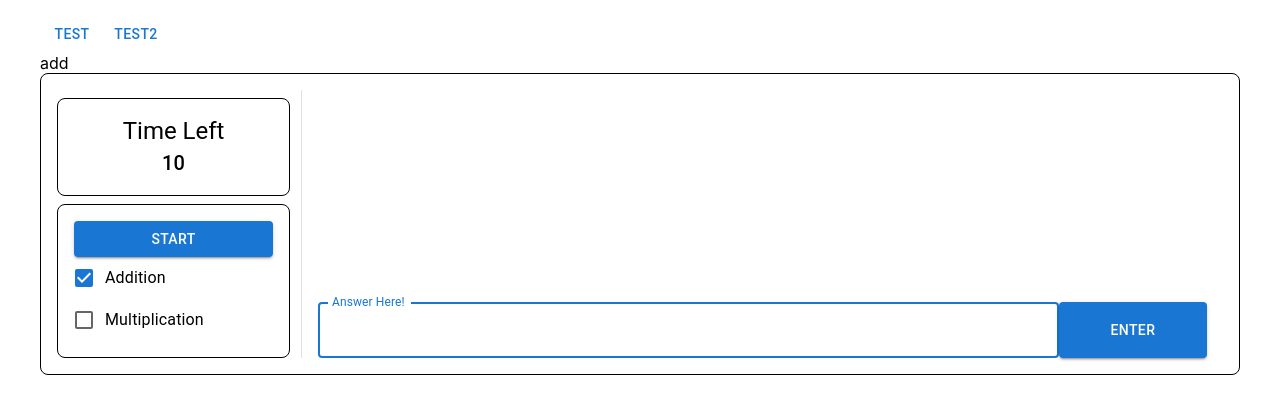
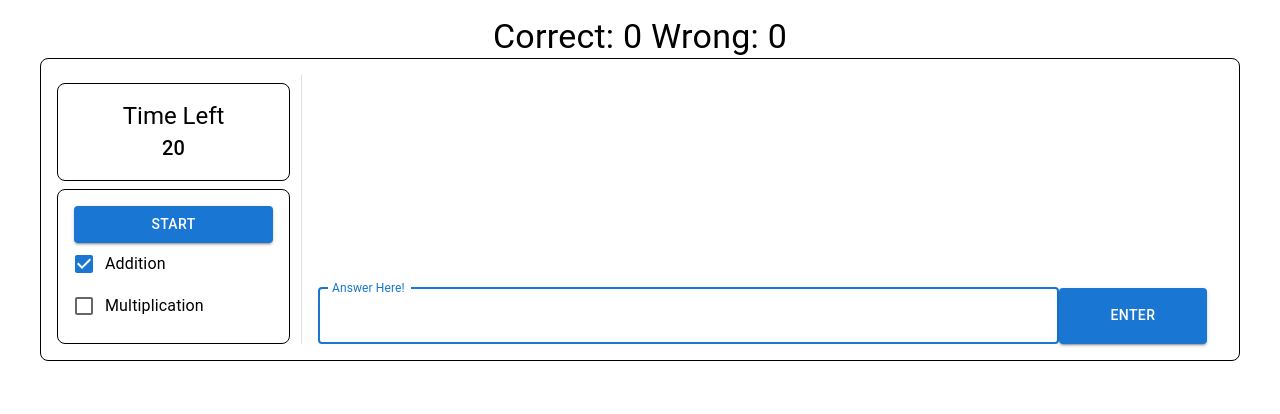
Before and after one commit to Lin1ey/MathBuddy, a React (Create React App) app: page / in a window 1280 px wide. Shown: the top 414 px of the page. Built offline with nearby package versions, Linux system fonts and the light colour scheme.

Commit message:
added scores on top

```diff
--- a/src/components/HomePage.js
+++ b/src/components/HomePage.js
@@ -1,6 +1,6 @@
-import { Button, Container, Divider, Grid } from "@mui/material";
+import { Container, Divider, Grid, Typography } from "@mui/material";
 import { Box } from "@mui/system";
-import React, { useEffect, useState } from "react";
+import React, { useState } from "react";
 import MathProblem from "./MathProblem";
 import TimeChallenge from "./TimeChallenge";
 
@@ -9,6 +9,8 @@ function HomePage() {
   const [mathAnswer, changeAnswer] = useState(0);
   const [additionSign, changeAdditionSign] = useState(true);
   const [multiSign, changeMultiSign] = useState(false);
+  const [correctScore, setCorrectScore] = useState(0);
+  const [wrongScore, setWrongScore] = useState(0);
 
   const minNum = 1;
   const maxNum = 11;
@@ -37,38 +39,43 @@ function HomePage() {
     changeProblem(newProblem());
   }
 
-  function checkAnswer(answer) {
-    return mathAnswer.toString() === answer;
-  }
-
   function setAddition() {
     changeAdditionSign(!additionSign);
   }
   function setMulti() {
     changeMultiSign(!multiSign);
   }
+  function resetScore() {
+    setCorrectScore(0);
+    setWrongScore(0);
+  }
 
-  function test() {
-    console.log(newProblem());
-  }
-  function test2() {
-    console.log(mathAnswer);
+  function answerCheck(answer) {
+    if (mathAnswer.toString() === answer) {
+      setCorrectScore(correctScore + 1);
+      return true;
+    } else {
+      setWrongScore(wrongScore + 1);
+      return false;
+    }
   }
 
   return (
     <Box m={2}>
       <Container maxWidth="xl">
-        <Button onClick={test}>TEST</Button>
-        <Button onClick={test2}>TEST2</Button>
-        {additionSign && <div>add</div>}
-        {multiSign && <div>multi</div>}
+        <Typography variant="h4" align="center">
+          Correct: {correctScore} Wrong: {wrongScore}
+        </Typography>
         <Box borderRadius={2} sx={{ border: 1, p: 2 }}>
           <Grid container columns={100}>
             <Grid item xs={20}>
               <TimeChallenge
                 setAddition={setAddition}
                 setMulti={setMulti}
+                addSign={additionSign}
+                multiSign={multiSign}
                 setNewProblem={setNewProblem}
+                resetScore={resetScore}
               />
             </Grid>
             <Grid item xs={1}>
@@ -77,7 +84,7 @@ function HomePage() {
             <Grid item xs={79}>
               <MathProblem
                 mathProblem={mathProblem}
-                checkAnswer={checkAnswer}
+                checkAnswer={answerCheck}
                 setNewProblem={setNewProblem}
               />
             </Grid>
--- a/src/components/MathProblem.js
+++ b/src/components/MathProblem.js
@@ -1,5 +1,5 @@
 import { Box, Button, Grid, TextField, Typography } from "@mui/material";
-import React, { useEffect, useState } from "react";
+import React, { useState } from "react";
 
 function MathProblem(props) {
   const [answer, changeAnswer] = useState("");
@@ -7,7 +7,6 @@ function MathProblem(props) {
   const [textFieldLabel, changeTextFieldLabel] = useState("Answer Here!");
 
   function checkAns() {
-    console.log(props.checkAnswer(answer));
     return props.checkAnswer(answer)
   }
 
--- a/src/components/TimeChallenge.js
+++ b/src/components/TimeChallenge.js
@@ -1,29 +1,26 @@
-import React, { useEffect, useState } from "react";
+import React, { useState } from "react";
 import FormGroup from "@mui/material/FormGroup";
 import FormControlLabel from "@mui/material/FormControlLabel";
-import FormControl from "@mui/material/FormControl";
-import Radio from "@mui/material/Radio";
-import RadioGroup from "@mui/material/RadioGroup";
 import Checkbox from "@mui/material/Checkbox";
-import FormLabel from "@mui/material/FormLabel";
 import { Box, Button, Typography } from "@mui/material";
 
 function TimeChallengeOptions(props) {
-  const [checked, setChecked] = React.useState(true);
-
   function onStart() {
-    {props.handleStart()}
-    {props.setNewProblem()}
+    {
+      props.resetScore();
+    }
+    {
+      props.handleStart();
+    }
+    {
+      props.setNewProblem();
+    }
   }
 
   return (
     <Box borderRadius={2} sx={{ border: 1, p: 2 }}>
       {!props.active && (
-        <Button
-          variant="contained"
-          sx={{ width: "100%" }}
-          onClick={onStart}
-        >
+        <Button variant="contained" sx={{ width: "100%" }} onClick={onStart}>
           Start
         </Button>
       )}
@@ -38,14 +35,16 @@ function TimeChallengeOptions(props) {
       )}
       <FormGroup>
         <FormControlLabel
-          control={<Checkbox defaultChecked />}
+          control={<Checkbox />}
           label="Addition"
           onClick={props.setAddition}
+          checked={props.addSign}
         />
         <FormControlLabel
           control={<Checkbox />}
           label="Multiplication"
           onClick={props.setMulti}
+          checked={props.multiSign}
         />
       </FormGroup>
     </Box>
@@ -66,7 +65,7 @@ function TimeChallengeTimer(props) {
 }
 
 function TimeChallenge(props) {
-  const defaultTime = 10;
+  const defaultTime = 20;
   const [isActive, setIsActive] = useState(false);
   const [time, setTime] = useState(defaultTime);
 
@@ -77,6 +76,8 @@ function TimeChallenge(props) {
       interval = setInterval(() => {
         if (time < 1) {
           clearInterval(interval);
+          alert("Time's Up!");
+          handleStop();
         } else {
           setTime((time) => time - 1);
         }
@@ -108,6 +109,9 @@ function TimeChallenge(props) {
         setMulti={props.setMulti}
         setAddition={props.setAddition}
         setNewProblem={props.setNewProblem}
+        addSign={props.addSign}
+        multiSign={props.multiSign}
+        resetScore={props.resetScore}
       />
     </Box>
   );
```
